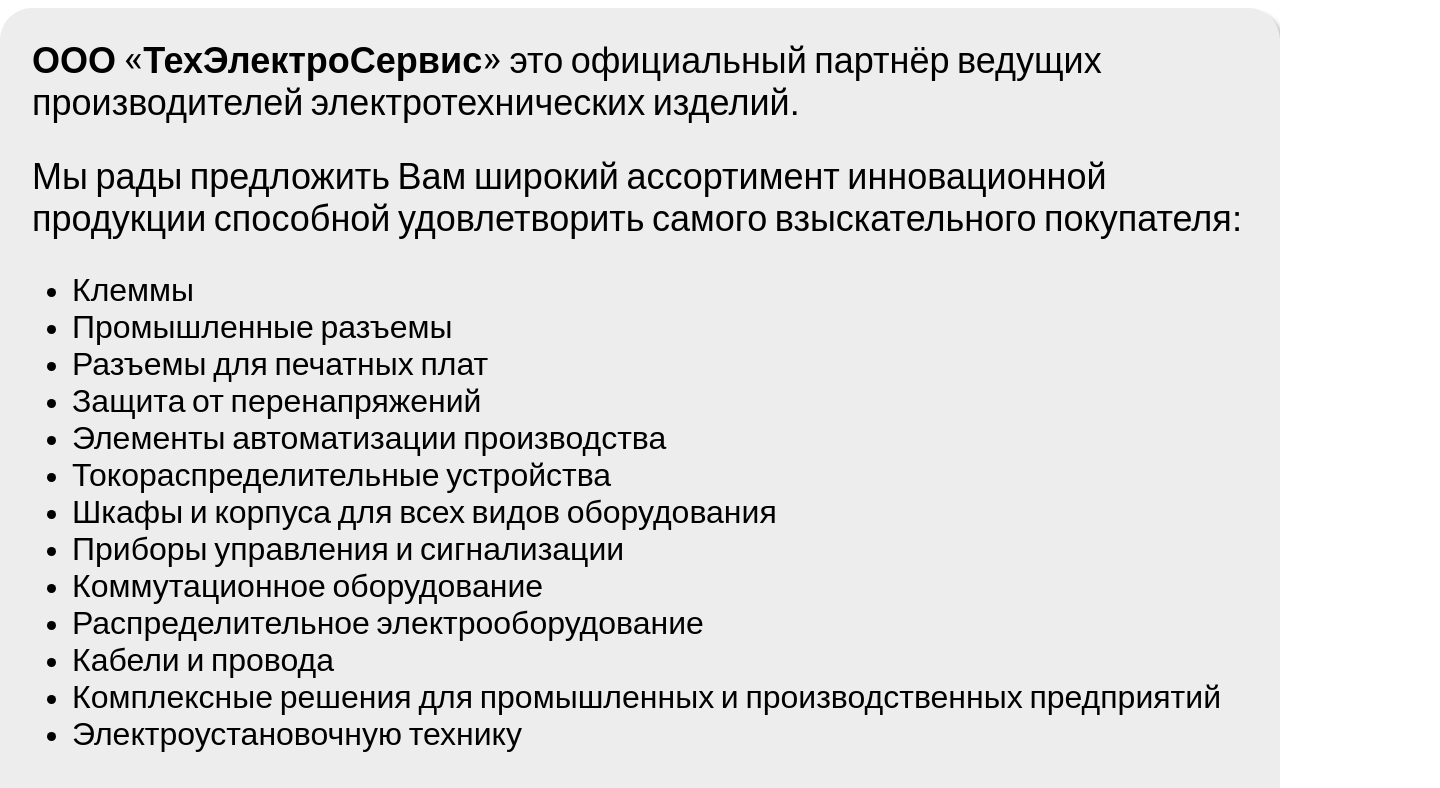
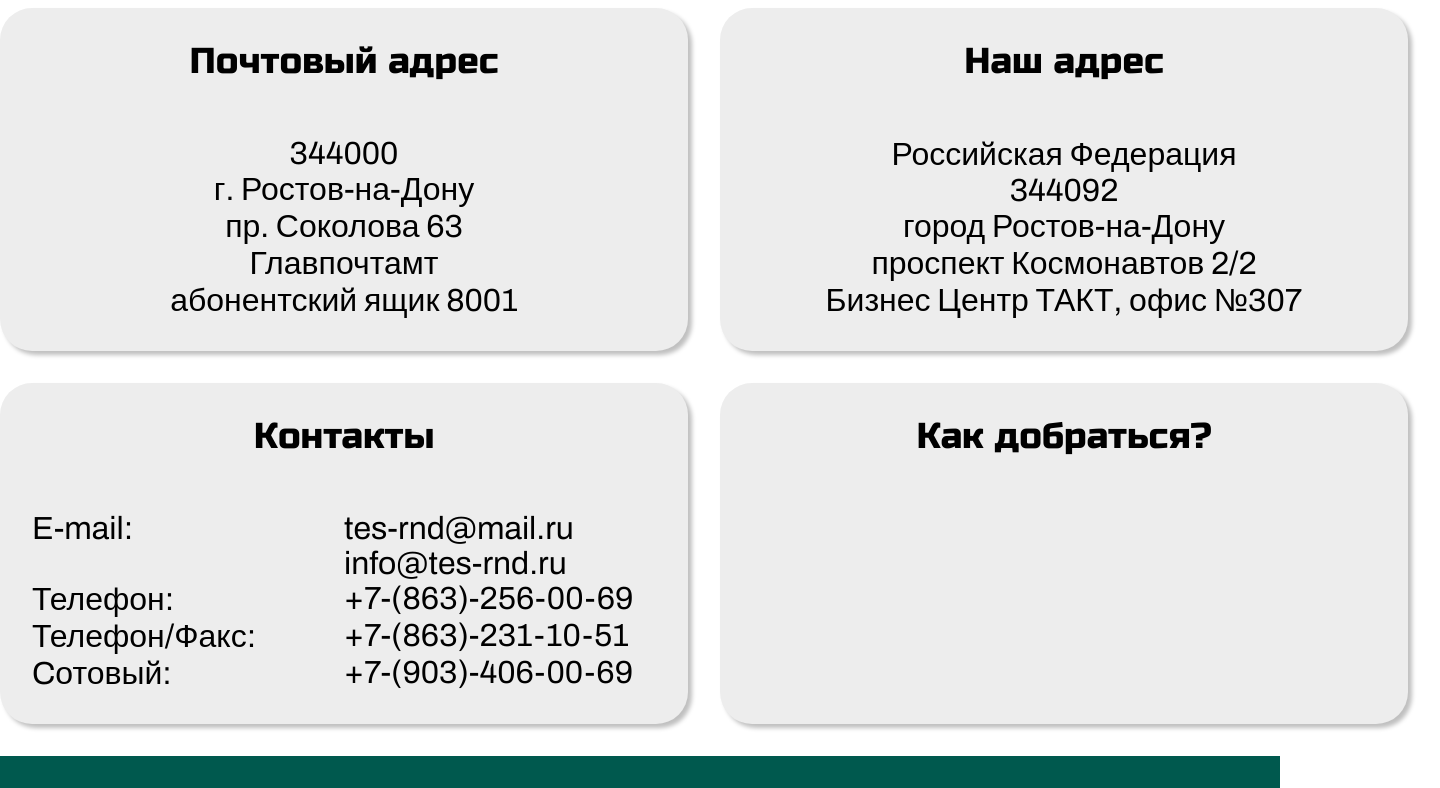
Before and after one commit to VladBytsyuk/tes-website, a React (Create React App) app: page / in a window 1280 px wide. Shown: the part 340-1128 px from the top of the page, 1440 px wide, since content can reach past the window. Built offline with nearby package versions, Linux system fonts and the light colour scheme.

Commit message:
Implemented contacts

```diff
--- a/src/content/Content.js
+++ b/src/content/Content.js
@@ -1,14 +1,14 @@
 import React, { Component } from 'react';
 import './Content.css';
 import Company from './company/Company';
+import Contacts from './contacts/Contacts';
 import Job from './job/Job';
 
 class Content extends Component {
     render() {
         return (
             <div className="Content">
-                <Company />
-                <Job />
+                <Contacts />
             </div>
         );
     }
--- a/src/content/contacts/Contacts.css
+++ b/src/content/contacts/Contacts.css
@@ -1,3 +1,48 @@
 .Contacts {
+    width: 1440px;
+    margin: 0 auto;
+    margin-top: 32px;
+}
 
+.Contacts-card {
+    width: 50%;
+    background: #ededed;
+    padding: 32px;
+    margin-bottom: 32px;
+    margin-right: 32px;
+    box-shadow: 4px 4px 4px #00000040;
+    border-radius: 32px;
+    text-align: center;
+    transition: 0.3s;
 }
+.Contacts-card:hover {
+    background: #F85344;
+    box-shadow: 8px 8px 8px #00000040;
+    color: #ffffff
+}
+
+
+.Contacts-hbox {
+    display: flex;
+}
+
+.Contacts-card-title {
+    font-size: 36px;
+    min-height: 96px;
+    font-weight: 500;
+    font-family: "Russo One";
+}
+
+.Contacts-card-text-line {
+    font-size: 32px;
+}
+
+.Contacts-card-text-line {
+    font-size: 32px;
+}
+
+.Contacts-card-hbox-text-line {
+    width: 50%;
+    text-align: left;
+    font-size: 32px;
+}
--- a/src/content/contacts/Contacts.js
+++ b/src/content/contacts/Contacts.js
@@ -6,7 +6,59 @@
     render() {
         return (
             <div className="Contacts">
-
+                <div className="Contacts-info-cards">
+                    <div className="Contacts-hbox">
+                        <div className="Contacts-card">
+                            <div className="Contacts-card-title">Почтовый адрес</div>
+                            <div className="Contacts-card-text">
+                                <div className="Contacts-card-text-line">344000</div>
+                                <div className="Contacts-card-text-line">г. Ростов-на-Дону</div>
+                                <div className="Contacts-card-text-line">пр. Соколова 63</div>
+                                <div className="Contacts-card-text-line">Главпочтамт</div>
+                                <div className="Contacts-card-text-line">абонентский ящик 8001</div>
+                            </div>
+                        </div>
+                        <div className="Contacts-card">
+                            <div className="Contacts-card-title">Наш адрес</div>
+                            <div className="Contacts-card-text">
+                                <div className="Contacts-card-text-line">Российская Федерация</div>
+                                <div className="Contacts-card-text-line">344092</div>
+                                <div className="Contacts-card-text-line">город Ростов-на-Дону</div>
+                                <div className="Contacts-card-text-line">проспект Космонавтов 2/2</div>
+                                <div className="Contacts-card-text-line">Бизнес Центр ТАКТ, офис №307</div>
+                            </div>
+                        </div>
+                    </div>
+                    <div className="Contacts-hbox">
+                        <div className="Contacts-card">
+                            <div className="Contacts-card-title">Контакты</div>
+                            <div className="Contacts-hbox">
+                                <div className="Contacts-card-hbox-text-line">E-mail:</div>
+                                <div className="Contacts-card-hbox-text-line">
+                                    <div>tes-rnd@mail.ru</div>
+                                    <div>info@tes-rnd.ru</div>
+                                </div>
+                            </div>
+                            <div className="Contacts-hbox">
+                                <div className="Contacts-card-hbox-text-line">Телефон:</div>
+                                <div className="Contacts-card-hbox-text-line">+7-(863)-<b>256-00-69</b></div>
+                            </div>
+                            <div className="Contacts-hbox">
+                                <div className="Contacts-card-hbox-text-line">Телефон/Факс:</div>
+                                <div className="Contacts-card-hbox-text-line">+7-(863)-<b>231-10-51</b></div>
+                            </div>
+                            <div className="Contacts-hbox">
+                                <div className="Contacts-card-hbox-text-line">Cотовый:</div>
+                                <div className="Contacts-card-hbox-text-line">+7-(903)-<b>406-00-69</b></div>
+                            </div>
+                        </div>
+                        <div className="Contacts-card">
+                            <div className="Contacts-card-title">Как добраться?</div>
+                            <div className="Contacts-card-map"></div>
+                        </div>
+                    </div>
+                </div>
+                <div className="Contacts-map"></div>
             </div>
         );
     }
```
